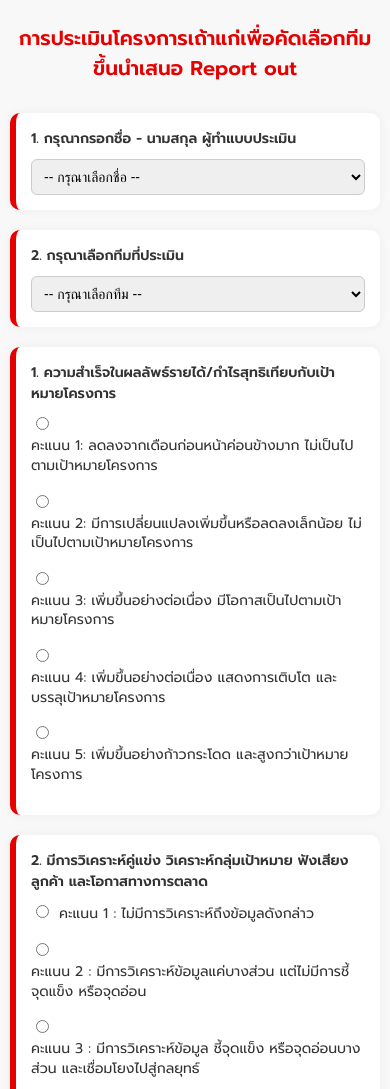
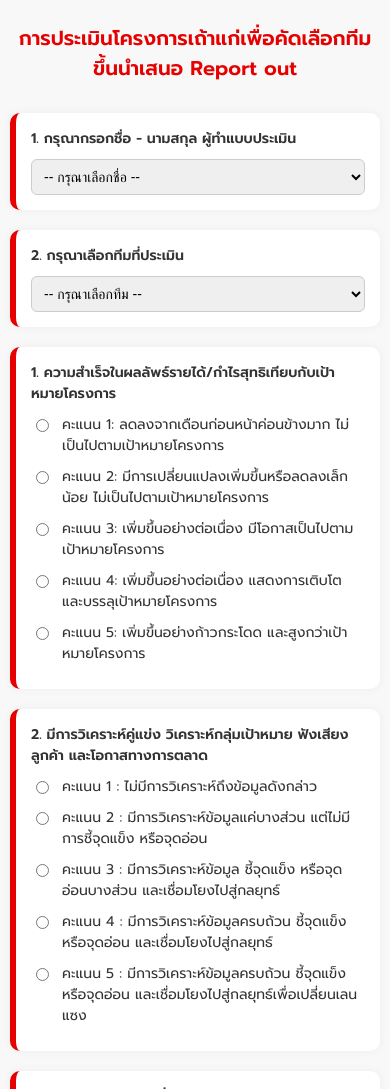
Before and after one commit to Bankzstk/Test212224, a plain HTML site: page index.html in a window 390 px wide. Shown: the top 1089 px of the page. Drawn offline with Linux system fonts and the light colour scheme.

Commit message:
index.html

```diff
--- a/index.html
+++ b/index.html
@@ -5,7 +5,6 @@
   <meta name="viewport" content="width=device-width, initial-scale=1.0"/>
   <title>การประเมินโครงการเถ้าแก่</title>
 
-  <!-- ฟอนต์ Prompt -->
   <link href="https://fonts.googleapis.com/css2?family=Prompt:wght@400;600&display=swap" rel="stylesheet">
 
   <style>
@@ -50,7 +49,7 @@
     }
 
     input[type="radio"] {
-      margin-right: 10px;
+      margin-top: 5px;
       accent-color: #e60000;
     }
 
@@ -98,12 +97,6 @@
       label {
         font-size: 14px;
       }
-
-      .question div span {
-        display: block;
-        margin-bottom: 10px;
-        line-height: 1.4;
-      }
     }
   </style>
 </head>
@@ -112,7 +105,6 @@
   <h1>การประเมินโครงการเถ้าแก่เพื่อคัดเลือกทีม ขึ้นนำเสนอ Report out</h1>
 
   <form id="evaluationForm">
-    <!-- Q1 -->
     <div class="question">
       <label for="evaluator">1. กรุณากรอกชื่อ - นามสกุล ผู้ทำแบบประเมิน</label>
       <select id="evaluator" required>
@@ -135,7 +127,6 @@
       </select>
     </div>
 
-    <!-- Q2 -->
     <div class="question">
       <label for="team">2. กรุณาเลือกทีมที่ประเมิน</label>
       <select id="team" required>
@@ -152,7 +143,6 @@
       </select>
     </div>
 
-    <!-- Q3 - Q8 จะสร้างด้วย JavaScript -->
   </form>
 
   <script>
@@ -226,7 +216,6 @@
     window.onload = () => {
       const form = document.getElementById('evaluationForm');
 
-      // เพิ่มคำถามแบบ radio
       questions.forEach(q => {
         const div = document.createElement('div');
         div.className = "question";
@@ -235,7 +224,13 @@
         label.textContent = q.label;
         div.appendChild(label);
 
-        q.options.forEach((opt, i) => {
+        q.options.forEach(opt => {
+          const wrapper = document.createElement('div');
+          wrapper.style.display = "flex";
+          wrapper.style.alignItems = "flex-start";
+          wrapper.style.gap = "10px";
+          wrapper.style.marginBottom = "10px";
+
           const radio = document.createElement('input');
           radio.type = "radio";
           radio.name = q.name;
@@ -244,23 +239,17 @@
 
           const span = document.createElement('span');
           span.textContent = opt;
-          span.style.display = "inline-block";
-          span.style.marginBottom = "8px";
-          span.style.lineHeight = "1.4";
-          span.style.cursor = "pointer";
+          span.style.maxWidth = "90%";
+          span.style.lineHeight = "1.5";
 
-          const wrapper = document.createElement('div');
-          wrapper.style.marginBottom = "8px";
           wrapper.appendChild(radio);
           wrapper.appendChild(span);
-
           div.appendChild(wrapper);
         });
 
         form.appendChild(div);
       });
 
-      // ปุ่ม Submit
       const submitBtn = document.createElement('button');
       submitBtn.textContent = "ส่งแบบประเมิน";
       submitBtn.className = "submit-btn";
```
